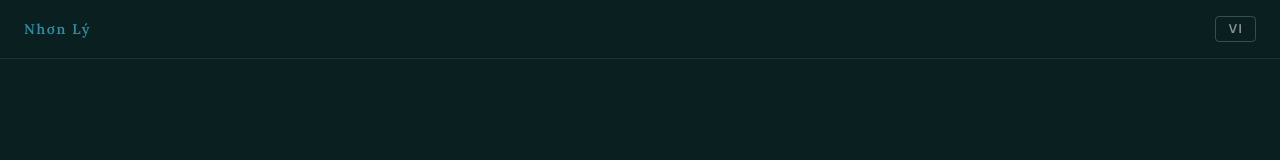
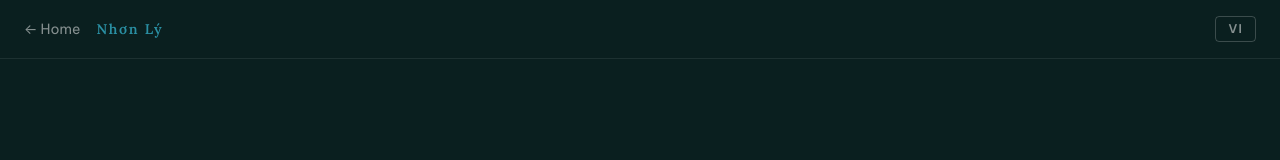
Before and after one commit to ntnle-real/nhonly, a SvelteKit app: page /archive in a window 1280 px wide. Shown: the top 160 px of the page. Built offline with nearby package versions, Linux system fonts and the light colour scheme.

Commit message:
feat(02-archive-browser): add back link to home in archive header

```diff
--- a/src/routes/archive/+page.svelte
+++ b/src/routes/archive/+page.svelte
@@ -120,7 +120,10 @@
 <div class="relative w-full min-h-screen bg-teal-deep flex flex-col">
 	<!-- Header -->
 	<header class="flex justify-between items-center px-6 py-4 border-b border-white/8">
-		<span class="font-display text-sm font-semibold tracking-[0.12em] text-teal-light">Nhơn Lý</span>
+		<div class="flex items-center gap-4">
+			<a href="/" class="font-body text-sm text-white/50 hover:text-white/80 transition-colors">← {$currentLanguage === 'en' ? 'Home' : 'Trang chủ'}</a>
+			<span class="font-display text-sm font-semibold tracking-[0.12em] text-teal-light">Nhơn Lý</span>
+		</div>
 		<button
 			onclick={toggleLanguage}
 			class="px-3 py-1 text-xs font-semibold tracking-widest text-white/50 border border-white/20 rounded hover:text-white/80 hover:border-white/40 transition-colors cursor-pointer"
```
